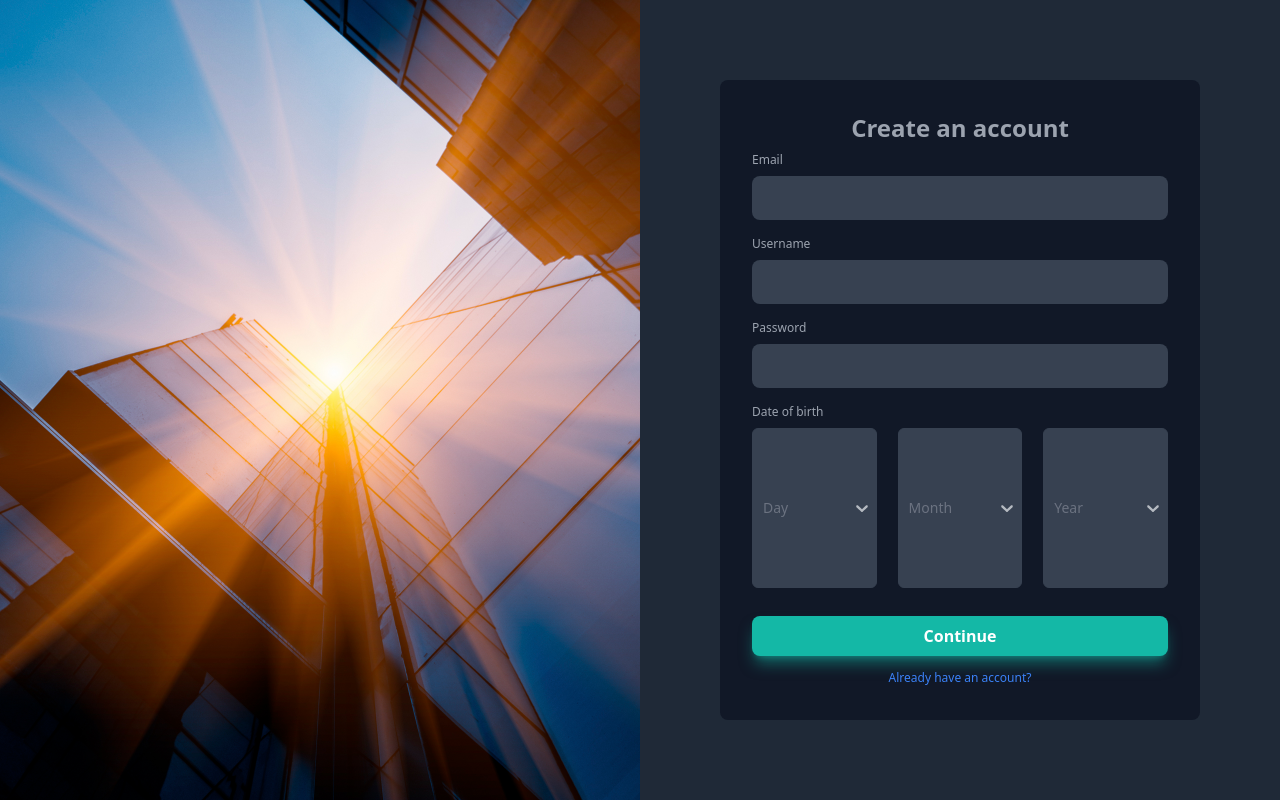
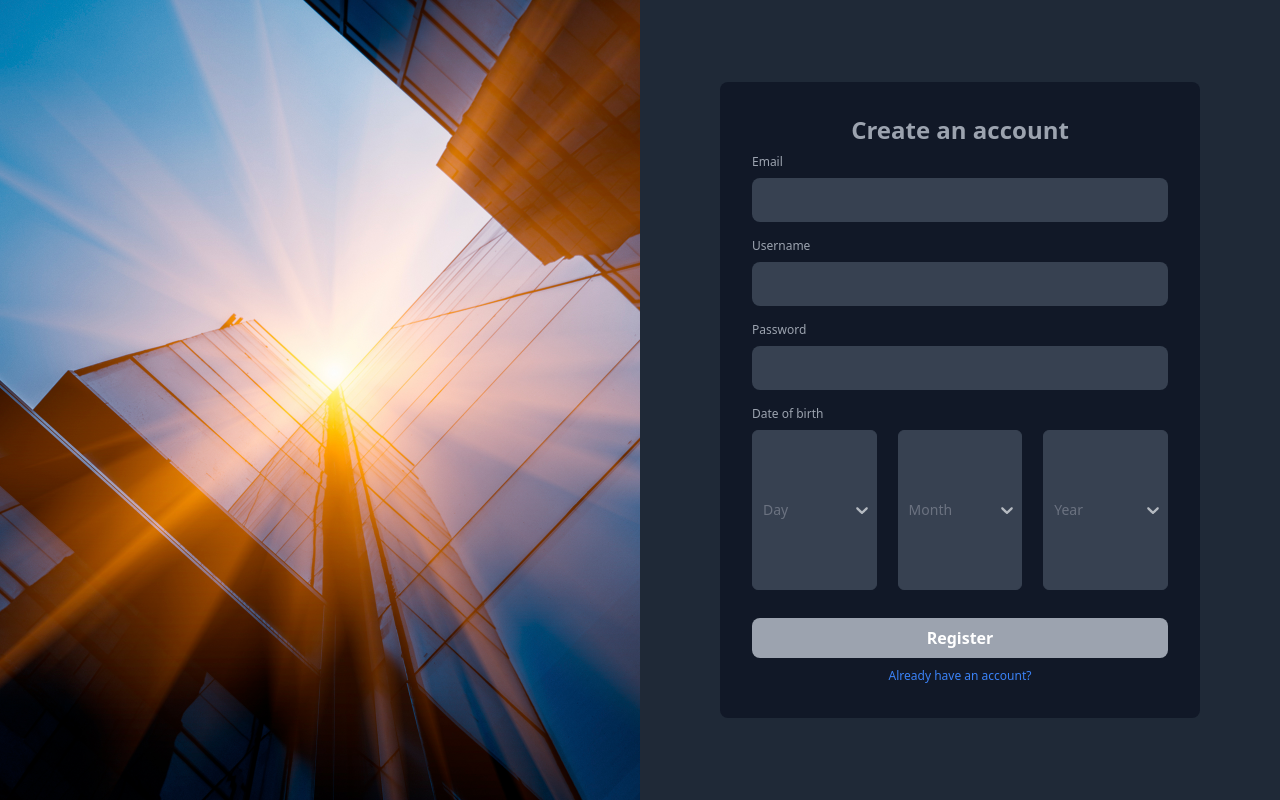
Before and after one commit to SaDaNdLoNeLy/chat-app, a React (Vite) app in the folder frontend/: page /register in a window 1280 px wide. Built offline with nearby package versions, Linux system fonts and the light colour scheme.

Commit message:
fix auth

```diff
--- a/frontend/src/pages/auth/LoginPage.jsx
+++ b/frontend/src/pages/auth/LoginPage.jsx
@@ -2,7 +2,7 @@
 import { React, useEffect, useState } from "react";
 // import * as Components from './com.js';
 import loginImg from "../../assets/login.jpg";
-import Input from "../../components/Input";
+import Input from "../../components/authcomp/Input";
 import { useNavigate } from "react-router-dom";
 import { validateLoginForm } from "../../components/Validator";
 import { connect } from "react-redux";
@@ -40,31 +40,29 @@ const LoginPage = ({ login }) => {
       email,
       password,
     };
-    console.log(userDetails)
+    console.log(userDetails);
     login(userDetails, history);
   };
 
   return (
-    <div className="grid grid-cols-1 sm:grid-cols-2 h-screen w-full">
+    <div className="grid h-screen w-full grid-cols-1 sm:grid-cols-2">
       <div className="hidden sm:block">
-        <img className="w-full h-full object-cover" src={loginImg} alt="" />
+        <img className="h-full w-full object-cover" src={loginImg} alt="" />
       </div>
 
-      <div className="bg-gray-800 flex flex-col justify-center">
-        <form
-          className="max-w-[400px] w-full mx-auto rounded-lg bg-gray-900 p-8 px-8"
-        >
-          <h2 className="text-2xl dark:text-white font-bold text-center">
+      <div className="flex flex-col justify-center bg-gray-800">
+        <form className="mx-auto w-full max-w-[400px] rounded-lg bg-gray-900 p-8 px-8">
+          <h2 className="text-center text-2xl font-bold dark:text-white">
             Welcome back!
           </h2>
-          <h2 className="text-xs dark:text-gray-400 font-bold text-center">
+          <h2 className="text-center text-xs font-bold dark:text-gray-400">
             We're so excited to see you again!
           </h2>
 
           <Input label="Email" type="email" setValue={setEmail} />
           <Input label="Password" type="password" setValue={setPassword} />
 
-          <div className="flex justify-between text-gray-400 py-2">
+          <div className="flex justify-between py-2 text-gray-400">
             {/* <p className='flex items-center'><Input className='mr-2' type="checkbox" /> Remember Me</p> */}
             <span className="text-gray-400 hover:text-gray-200">
               Forgot your password?
@@ -75,7 +73,7 @@ const LoginPage = ({ login }) => {
             title={
               isFormValid ? getFormValidMessage() : getFormNotValidMessage()
             }
-            className="w-full mt-5 mb-1 py-2 bg-teal-500 shadow-lg shadow-teal-500/50 hover:shadow-teal-500/40 text-white font-semibold rounded-lg disabled:bg-gray-400 disabled:shadow-none"
+            className="mb-1 mt-5 w-full rounded-lg bg-teal-500 py-2 font-semibold text-white shadow-lg shadow-teal-500/50 hover:shadow-teal-500/40 disabled:bg-gray-400 disabled:shadow-none"
             type="submit"
             disabled={!isFormValid}
             onClick={handleLogin}
@@ -84,7 +82,7 @@ const LoginPage = ({ login }) => {
           </button>
           <div className="text-center">
             <span
-              className="text-xs text-blue-500 hover:border-b hover:border-blue-500 hover:cursor-pointer"
+              className="text-xs text-blue-500 hover:cursor-pointer hover:border-b hover:border-blue-500"
               onClick={() => {
                 console.log("Redirecting to register page...");
                 navigate("/register", { replace: true });
--- a/frontend/src/pages/auth/RegisterPage.jsx
+++ b/frontend/src/pages/auth/RegisterPage.jsx
@@ -1,10 +1,25 @@
-/* eslint-disable no-unused-vars */
-import { React, useState, useReducer } from "react";
-import axios from "axios";
+import { React, useState, useReducer, useEffect } from "react";
 import loginImg from "../../assets/login.jpg";
-import Input from "../../components/Input";
-import BirthSelectInput from "../../components/BirthSelectInput";
+import Input from "../../components/authcomp/Input";
+import BirthSelectInput from "../../components/authcomp/BirthSelectInput";
 import { useNavigate } from "react-router-dom";
+import { connect } from "react-redux";
+import { getActions } from "../../store/actions/authAction";
+import { validateLoginForm } from "../../components/Validator";
+
+const getFormNotValidMessage = () => {
+  return "Enter correct email and password which contain 6-20 characters to login.";
+};
+
+const getFormValidMessage = () => {
+  return "You can register in now.";
+};
+
+const mapActionsToProps = (dispatch) => {
+  return {
+    ...getActions(dispatch),
+  };
+};
 const initUserState = {
   email: "",
   password: "",
@@ -35,57 +50,50 @@ function userReducer(state, action) {
   }
 }
 
-export default function RegisterPage() {
+const RegisterPage = ({ register }) => {
+  const navigate = useNavigate();
+
   const [state, dispatch] = useReducer(userReducer, initUserState);
 
-  const navigate = useNavigate();
+  const [isFormValid, setIsFormValid] = useState(false);
 
-  const [isLoading, setIsLoading] = useState(false);
-  const [errorMessage, setErrorMessage] = useState("");
+  useEffect(() => {
+    setIsFormValid(
+      validateLoginForm({
+        email: state.email,
+        password: state.password,
+      })
+    );
+  }, [state.email, state.password]);
 
   function handleSubmitRegister(e) {
     e.preventDefault();
-    setIsLoading(true);
-    setTimeout(() => {
-      navigate("/login", { replace: true });
-    }, 2000);
-
-    // axios.post("/api/auth/register", state).then((response) => {
-    //   console.log(response.status);
-    //   console.log(response.data);
-    //   if(response.status === 201){
-    //     window.location.href = "/login";
-    //   }
-    // }).catch((error) => {
-    //   console.error("Registration failed:", error);
-    //     setErrorMessage("Registration failed. Please try again.");
-    //     setIsLoading(false);
-    // })
+    register(state, navigate);
   }
 
   function handleUserChange(type, value) {
     dispatch({ type: `SET_${type.toUpperCase()}`, payload: value });
   }
   return (
-    <div className="grid grid-cols-1 sm:grid-cols-2 h-screen w-full">
+    <div className="grid h-screen w-full grid-cols-1 sm:grid-cols-2">
       <div className="hidden sm:block">
-        <img className="w-full h-full object-cover" src={loginImg} alt="" />
+        <img className="h-full w-full object-cover" src={loginImg} alt="" />
       </div>
 
-      <div className="bg-gray-800  text-gray-400 flex flex-col justify-center">
+      <div className="flex  flex-col justify-center bg-gray-800 text-gray-400">
         <form
-          className="max-w-[480px] w-full mx-auto rounded-lg bg-gray-900 p-8 px-8"
+          className="mx-auto w-full max-w-[480px] rounded-lg bg-gray-900 p-8 px-8"
           onSubmit={handleSubmitRegister}
           type="POST"
         >
-          <h2 className="text-2xl dark:text-white font-bold text-center">
+          <h2 className="text-center text-2xl font-bold dark:text-white">
             Create an account
           </h2>
           <Input
             label="Email"
             type="email"
             name="email"
-            onChange={handleUserChange}
+            setValue={handleUserChange.bind(null, "email")}
             value={state.email}
           />
           {/* con */}
@@ -94,7 +102,7 @@ export default function RegisterPage() {
             label="Username"
             type="text"
             name="username"
-            onChange={handleUserChange}
+            setValue={handleUserChange.bind(null, "username")}
             value={state.username}
           />
           <div className="error"></div>
@@ -102,17 +110,26 @@ export default function RegisterPage() {
             label="Password"
             type="password"
             name="password"
-            onChange={handleUserChange}
+            setValue={handleUserChange.bind(null, "password")}
             value={state.password}
           />
           <div className="error"></div>
           <BirthSelectInput onChange={handleUserChange} value={state.birth} />
-          <button className="w-full mt-5 mb-2 py-2 bg-teal-500 shadow-lg shadow-teal-500/50 hover:shadow-teal-500/40 text-white font-semibold rounded-lg">
-            {isLoading ? "Loading..." : "Continue"}
+          <button
+            data-te-toggle="tooltip"
+            title={
+              isFormValid ? getFormValidMessage() : getFormNotValidMessage()
+            }
+            className="mb-1 mt-5 w-full rounded-lg bg-teal-500 py-2 font-semibold text-white shadow-lg shadow-teal-500/50 hover:shadow-teal-500/40 disabled:bg-gray-400 disabled:shadow-none"
+            type="submit"
+            disabled={!isFormValid}
+            onClick={handleSubmitRegister}
+          >
+            Register
           </button>
           <div className="text-center">
             <span
-              className="text-xs text-blue-500 hover:border-b hover:border-blue-500 hover:cursor-pointer"
+              className="text-xs text-blue-500 hover:cursor-pointer hover:border-b hover:border-blue-500"
               onClick={() => {
                 console.log("Redirecting to login page...");
                 navigate("/login", { replace: true });
@@ -125,4 +142,6 @@ export default function RegisterPage() {
       </div>
     </div>
   );
-}
+};
+
+export default connect(null, mapActionsToProps)(RegisterPage);
```
